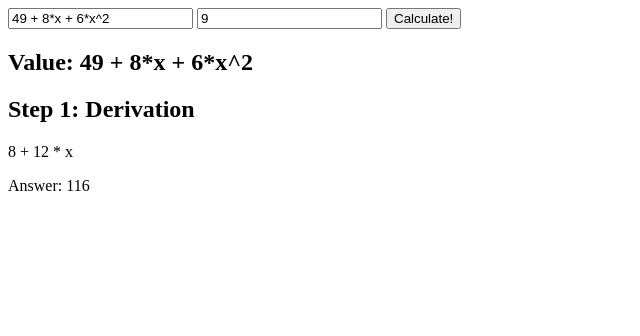
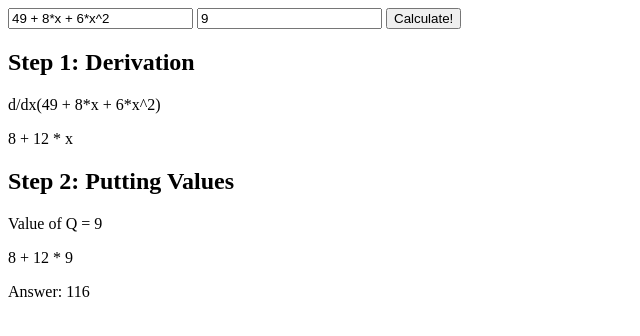
Before and after one commit to AcmeGamers/Marginal-Calculator, a website: page index.html in a window 1280 px wide. Both pictures are taken after a click on the button "Calculate!". Shown: the whole page, without its empty margins (0-640 px from the left). Drawn offline with Linux system fonts and the light colour scheme.

Commit message:
adding some dependancies

```diff
--- a/index.html
+++ b/index.html
@@ -15,12 +15,16 @@
     />
     <input type="text" placeholder="Value of Q" value="9" id="q_value" />
     <input value="Calculate!" type="button" onclick="inputCheck()" />
+
     <div>
-      <h2>Value: <strong id="theExpression"></strong></h2>
+      <h2 id="derivation_h2"></h2>
+      <p id="derivative_step1"></p>
+      <p id="derivative_step2"></p>
     </div>
     <div>
-      <h2>Step 1: Derivation</h2>
-      <span id="derivative_step"></span>
+      <h2 id="puttingValues_h2"></h2>
+      <p id="puttingValues_step1"></p>
+      <p id="puttingValues_step2"></p>
     </div>
 
     <p>Answer: <span id="result"></span></p>
@@ -34,9 +38,26 @@
       var q_value = document.getElementById("q_value").value;
       try {
         var result = MarginalRevenue(expression, q_value);
-        document.getElementById("theExpression").innerHTML = expression;
-        document.getElementById("derivative_step").innerHTML =
+
+        // Derivation
+        document.getElementById("derivation_h2").innerHTML =
+          "Step 1: Derivation";
+        document.getElementById(
+          "derivative_step1"
+        ).innerHTML = `d/dx(${expression})`;
+        document.getElementById("derivative_step2").innerHTML =
           result.derivative;
+
+        // Putting Values
+        document.getElementById("puttingValues_h2").innerHTML =
+          "Step 2: Putting Values";
+
+        document.getElementById(
+          "puttingValues_step1"
+        ).innerHTML = `Value of Q = ${q_value}`;
+        document.getElementById("puttingValues_step2").innerHTML =
+          result.puttingValues;
+        // Results
         document.getElementById("result").innerHTML = result.answer;
       } catch (error) {
         document.getElementById("result").innerHTML =
@@ -45,4 +66,5 @@
       }
     }
   </script>
+
 </html>
--- a/package.json
+++ b/package.json
@@ -10,6 +10,7 @@
   "author": "Acme Gamers",
   "license": "ISC",
   "dependencies": {
-    "derivation": "1.0.0"
+    "derivation": "1.0.0",
+    "nerdamer": "^1.1.12"
   }
 }
```
Also changed, not shown: 1 other file.
